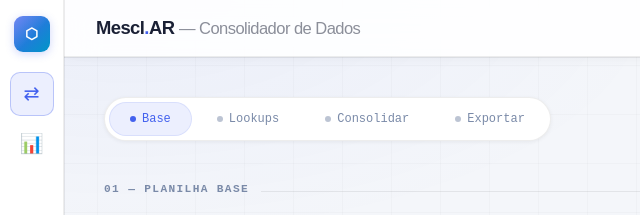
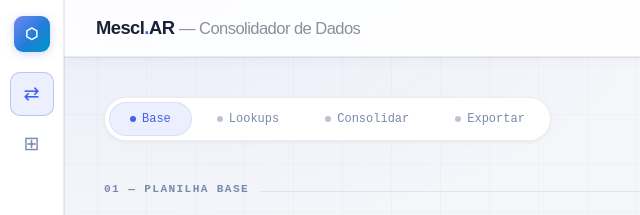
Before and after one commit to igorbarbosaws/Mescl.Ar, a plain HTML site: page index.html in a window 1280 px wide. Shown: the top 215 px of the page, 0-640 px from the left. Drawn offline with Linux system fonts and the light colour scheme.

Commit message:
Ajuste icone

```diff
--- a/index.html
+++ b/index.html
@@ -26,7 +26,7 @@
   </div>
 
   <div class="nav-item" id="nav2" onclick="switchPage(2)" title="">
-    <span>📊</span>
+    <span>⊞</span>
     <span class="nav-tooltip">Unificador de Sheets</span>
   </div>
 
```
